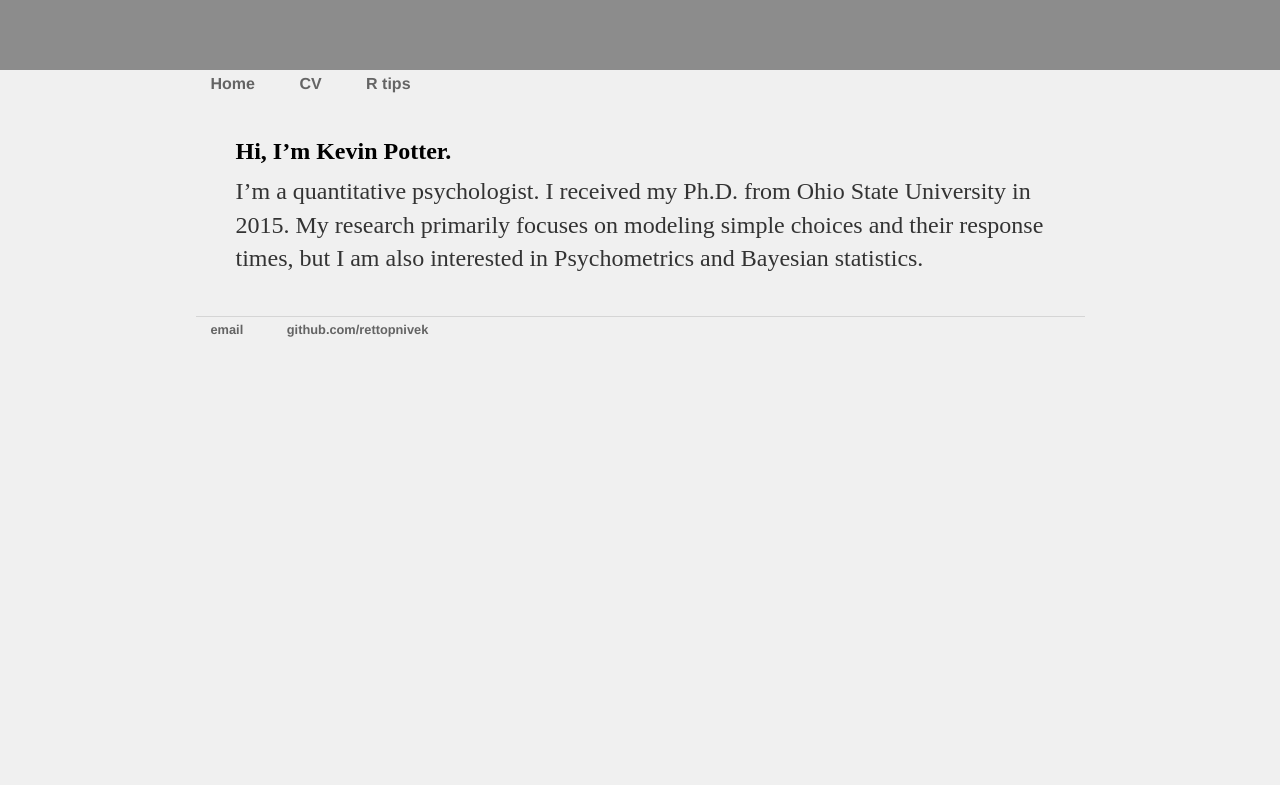
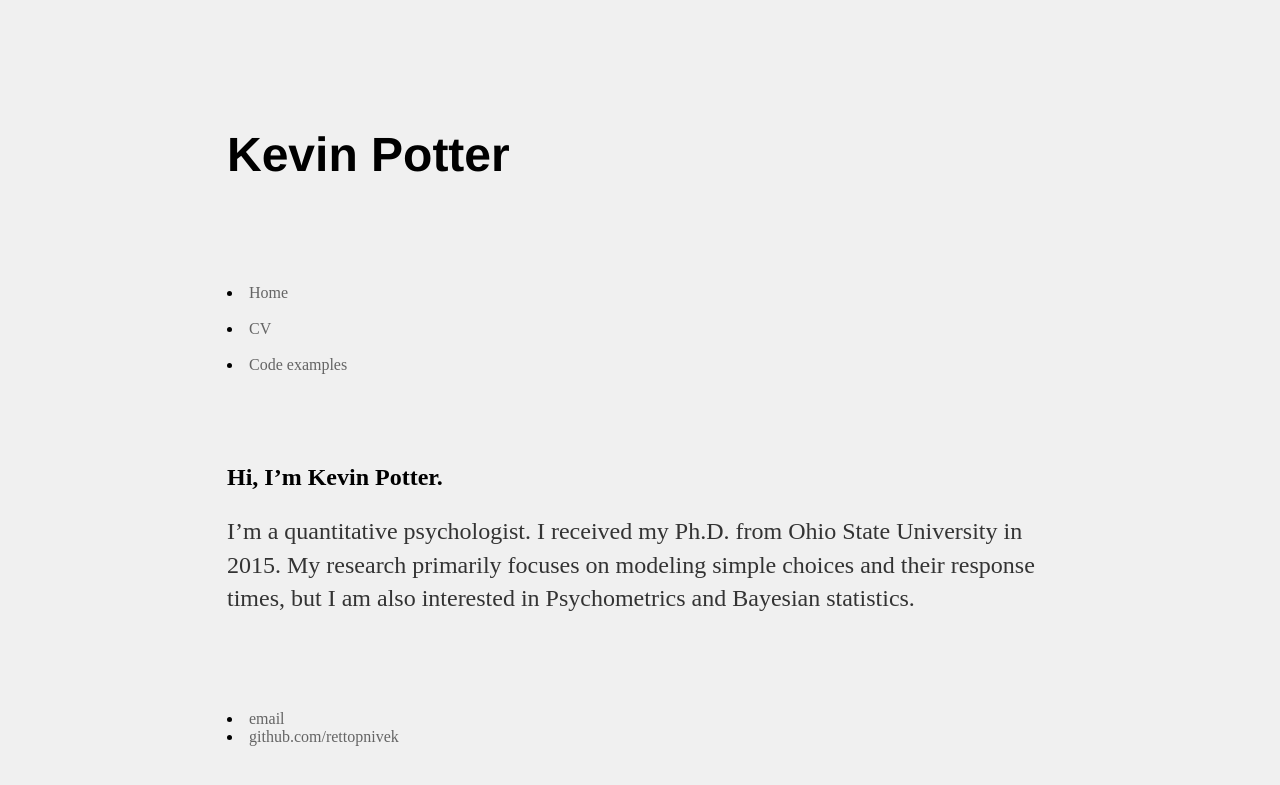
Before and after one commit to rettopnivek/rettopnivek.github.io, a Jekyll site: the page built from index.md, in a window 1280 px wide. Shown: the top 785 px of the page. Built offline with Jekyll 4.4.1, drawn with Linux system fonts in a browser that asks for light colours.

Commit message:
Updated layout forrmat.

```diff
--- a/_layouts/default.html
+++ b/_layouts/default.html
@@ -1,7 +1,6 @@
 <!DOCTYPE html>
 <html>
         <head>
-			<!-- <title>{{ page.title }}</title> -->
                 <!-- link to main stylesheet -->
 		<link rel="stylesheet" type="text/css" href="/css/main.css">
                 <!--Add Highlight.js https://highlightjs.org/download/ -->
@@ -11,52 +10,23 @@
                 <script>
                         hljs.initHighlightingOnLoad();
                 </script>
-                        <!-- Style for banner -->
-                                                        <!--
-                                div#banner-content {
-                                        width: 800px;
-                                        margin: 0 auto;
-                                        padding: 10px;
-                                        border: 1px solid #000;
-                                }
-                                div#main-content {
-                                        padding-top: 70px;
-                                } -->
-                        <style type="text/css" media="screen">
-                                * {
-                                        margin: 0;
-                                        padding: 5px;
-                                }
-                                div#banner {
-                                        position: absolute;
-                                        top: 0;
-                                        left: 0;
-                                        background-color: rgb(140,140,140);
-                                        width: 100%;
-                                }
-                        </style>
         </head>
         <body>
-			<!-- Banner -->
-			<div id="banner">
+                <div id="header">
+                        <!-- <h1>{{ page.title }}</h1> -->
+                        <h1>Kevin Potter</h1>
                 </div>
-			<nav>
-	    		<ul>
-	        		<li><a href="/">Home</a></li>
-	        		<li><a href="/cv">CV</a></li>
-	        		<li><a href="/r_tips">R tips</a></li>
-	    		</ul>
-			</nav>
-			<div class="container">
-
+                <div id="nav">
+	                <li><a href="/">Home</a></li><br>
+	        	<li><a href="/cv">CV</a></li><br>
+	        	<li><a href="/r_tips">Code examples</a></li>
+	        </div>
+                <div id="section">
                 	{{ content }}
-
-			</div><!-- /.container -->
-			<footer>
-	    		<ul>
+                </div>
+                <div id="footer">
 	        	<li><a href="mailto:kevin.w.potter@gmail.com">email</a></li>
 	        	<li><a href="https://github.com/rettopnivek">github.com/rettopnivek</a></li>
-				</ul>
-			</footer>
+                </div>
         </body>
 </html>
```
Lines whose indentation alone changed are shown as unchanged.
